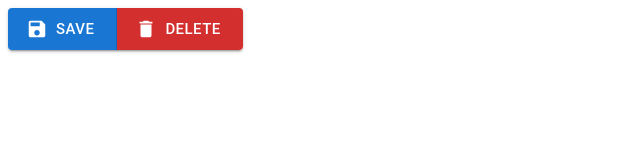
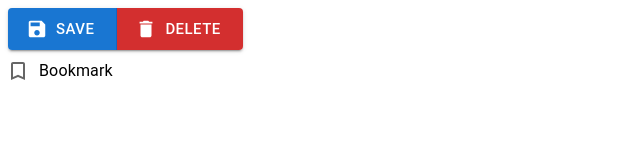
Before and after one commit to htutwaiphyoe/tailwind, a React (Create React App) app in the folder tutorial/: page / in a window 1280 px wide. Shown: the top 160 px of the page, without its empty margins (0-640 px from the left). Built offline with nearby package versions, Linux system fonts and the light colour scheme.

Commit message:
#add: Checkbox

```diff
--- a/tutorial/src/App.js
+++ b/tutorial/src/App.js
@@ -1,13 +1,20 @@
+import React from "react";
 import Button from "@mui/material/Button";
 import ButtonGroup from "@mui/material/ButtonGroup";
+import FormControlLabel from "@mui/material/FormControlLabel";
+import Checkbox from "@mui/material/Checkbox";
 import SaveIcon from "@mui/icons-material/Save";
 import DeleteIcon from "@mui/icons-material/Delete";
+import BookmarkBorderIcon from "@mui/icons-material/BookmarkBorder";
+import BookmarkIcon from "@mui/icons-material/Bookmark";
 
 import "./App.css";
 
 function App() {
+    const [checked, setChecked] = React.useState(false);
     return (
         <div className="App">
+            <div>
                 <ButtonGroup size="large" variant="contained">
                     <Button color="primary" startIcon={<SaveIcon />}>
                         Save
@@ -17,6 +24,23 @@ function App() {
                     </Button>
                 </ButtonGroup>
             </div>
+            <div>
+                <FormControlLabel
+                    control={
+                        <Checkbox
+                            checked={checked}
+                            icon={<BookmarkBorderIcon />}
+                            checkedIcon={<BookmarkIcon />}
+                            onChange={(e) => setChecked(e.target.checked)}
+                            inputProps={{
+                                "aria-label": "Checkbox",
+                            }}
+                        />
+                    }
+                    label="Bookmark"
+                />
+            </div>
+        </div>
     );
 }
 
```
Lines whose indentation alone changed are shown as unchanged.
